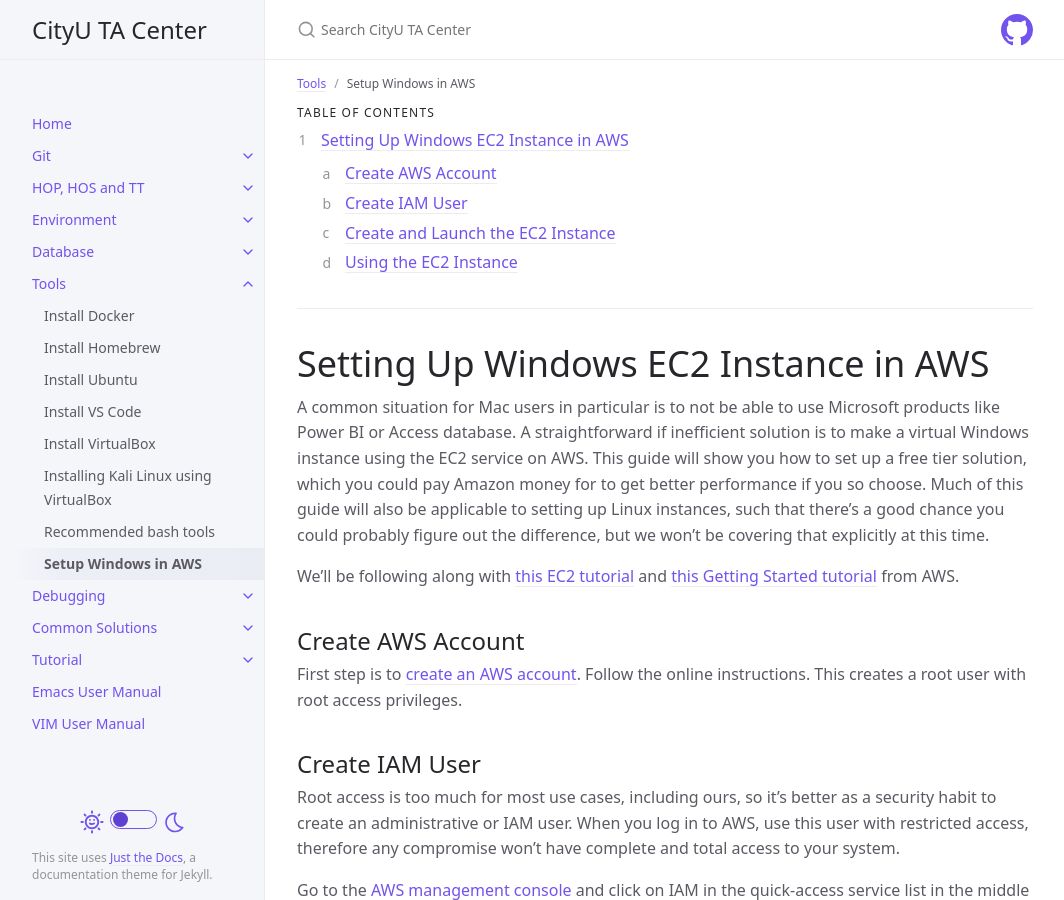
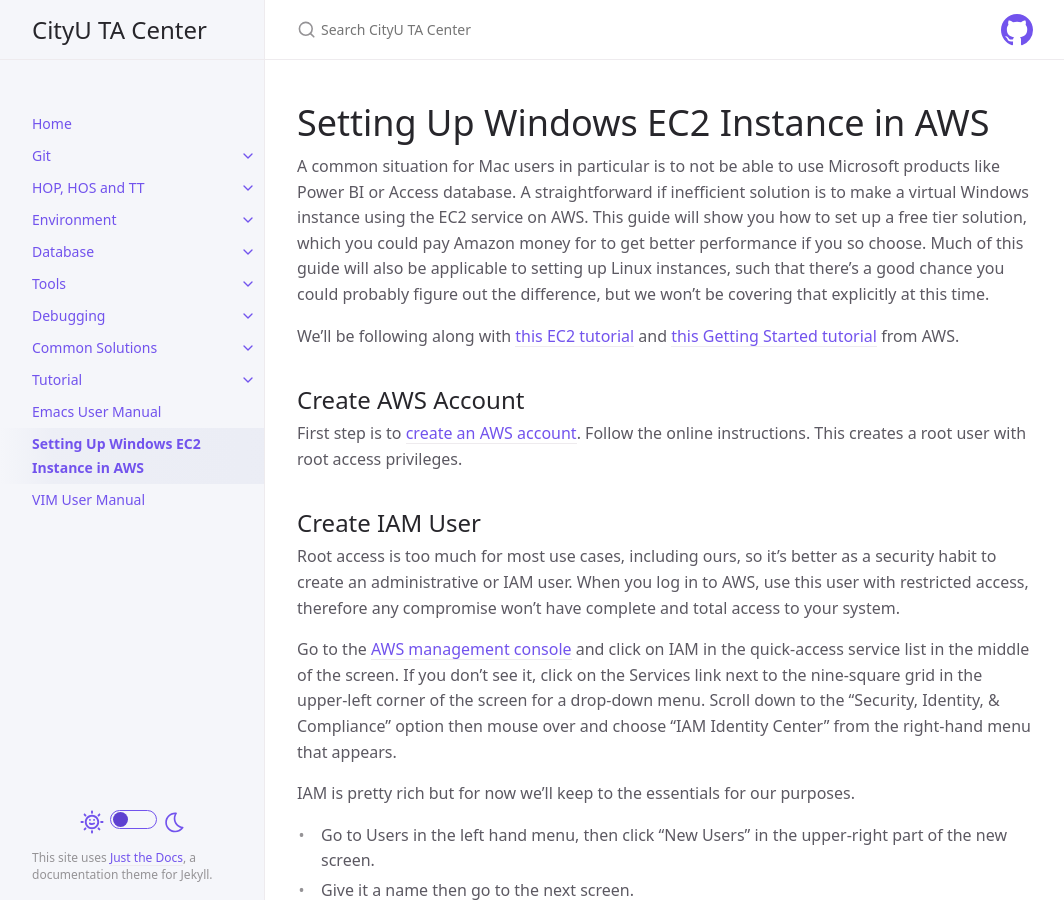
Before and after one commit to thomasthaddeus/cityuseattle.github.io, a Jekyll site: the page built from docs/tools/aws_ec2_win.md, in a window 1280 px wide and 900 px high. Shown: the whole window, without its empty margins (107-1171 px from the left). Built offline with Jekyll 4.4.1, drawn with Linux system fonts in a browser that asks for light colours; our own code applies the rules of GitHub Pages for plain Markdown files.

Commit message:
Update aws_ec2_win.md

```diff
--- a/docs/tools/aws_ec2_win.md
+++ b/docs/tools/aws_ec2_win.md
@@ -1,19 +1,3 @@
----
-layout: default
-title: Setup Windows in AWS
-parent: Tools
----
-
-{: .no_toc }
-
-## Table of contents
-{: .no_toc .text-delta }
-
- 1. TOC
-{:toc}
-
----
-
 # Setting Up Windows EC2 Instance in AWS
 
 A common situation for Mac users in particular is to not be able to use Microsoft products like Power BI or Access database. A straightforward if inefficient solution is to make a virtual Windows instance using the EC2 service on AWS. This guide will show you how to set up a free tier solution, which you could pay Amazon money for to get better performance if you so choose. Much of this guide will also be applicable to setting up Linux instances, such that there's a good chance you could probably figure out the difference, but we won't be covering that explicitly at this time.
```
